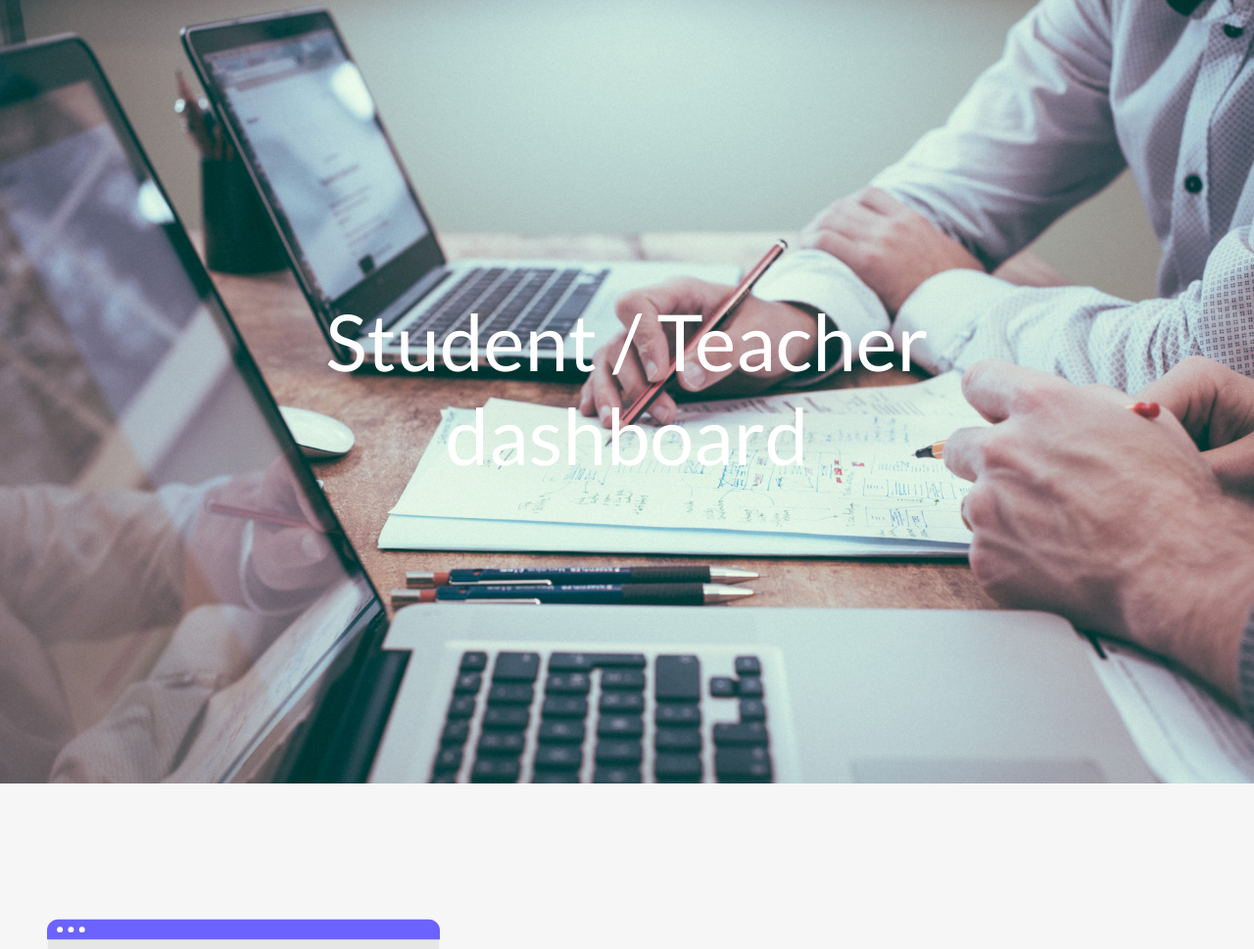
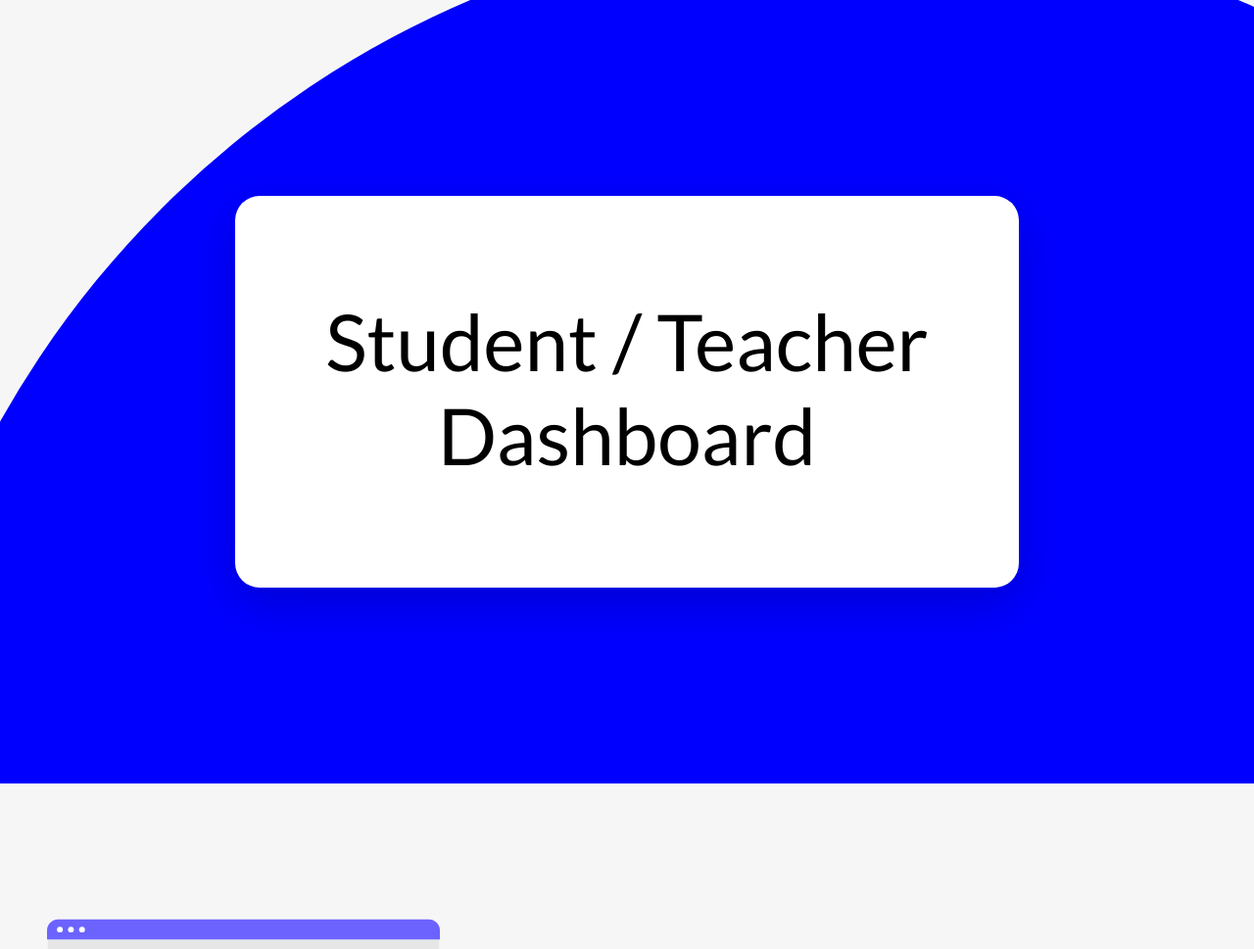
Before and after one commit to bamblebam/Automatic-Answer-grading-using-ML, a Django app: page / in a window 1280 px wide. Shown: the part 56-1025 px from the top of the page at 98% size. Run offline with Django 3.2, Linux system fonts and the light colour scheme.

Commit message:
landing page background change

```diff
--- a/miniproject/static/css/home.css
+++ b/miniproject/static/css/home.css
@@ -10,9 +10,35 @@ html {
 .heading {
   height: 100%;
   width: 100%;
-  background-image: url("../images/scott-graham-5fNmWej4tAA-unsplash.jpg");
   background-size: cover;
-  color: white;
+  color: black;
+  position: relative;
+  overflow: hidden;
+}
+
+.heading .heading-card {
+  background-color: white;
+  height: 400px;
+  width: 800px;
+  border-radius: 25px;
+  margin: 10px;
+  z-index: 10;
+}
+
+.heading .heading-card:hover {
+  -webkit-transform: scale(1.1);
+          transform: scale(1.1);
+}
+
+.heading::before {
+  content: "";
+  position: absolute;
+  height: 2000px;
+  width: 2000px;
+  left: -10%;
+  top: -10%;
+  border-radius: 50%;
+  background-color: blue;
 }
 
 .about {
--- a/miniproject/static/scss/home.scss
+++ b/miniproject/static/scss/home.scss
@@ -9,9 +9,33 @@ html {
 .heading {
   height: 100%;
   width: 100%;
-  background-image: url("../images/scott-graham-5fNmWej4tAA-unsplash.jpg");
   background-size: cover;
-  color: white;
+  color: black;
+  position: relative;
+  overflow: hidden;
+
+  .heading-card{
+    background-color: white;
+    height: 400px;
+    width: 800px;
+    border-radius: 25px;
+    margin: 10px;
+    z-index: 10;
+    &:hover{
+      transform: scale(1.1);
+    }
+  }
+
+  &::before{
+    content: "";
+    position: absolute;
+    height: 2000px;
+    width: 2000px;
+    left: -10%;
+    top: -10%;
+    border-radius: 50%;
+    background-color: blue;
+  }
 }
 
 .about {
--- a/miniproject/user_auth/templates/custom/home.html
+++ b/miniproject/user_auth/templates/custom/home.html
@@ -17,8 +17,10 @@
     {% include 'custom/navbar.html' %}
 
     <section class="heading d-flex justify-content-center align-items-center">
-        <div class="title text-center">
-            <h1>Student / Teacher <br> dashboard</h1>
+        <div class="container heading-card d-flex justify-content-center align-items-center shadow-lg">
+            <div class="title text-center">
+                <h1>Student / Teacher <br> Dashboard</h1>
+            </div>
         </div>
     </section>
 
```
Also changed, not shown: 1 other file.
